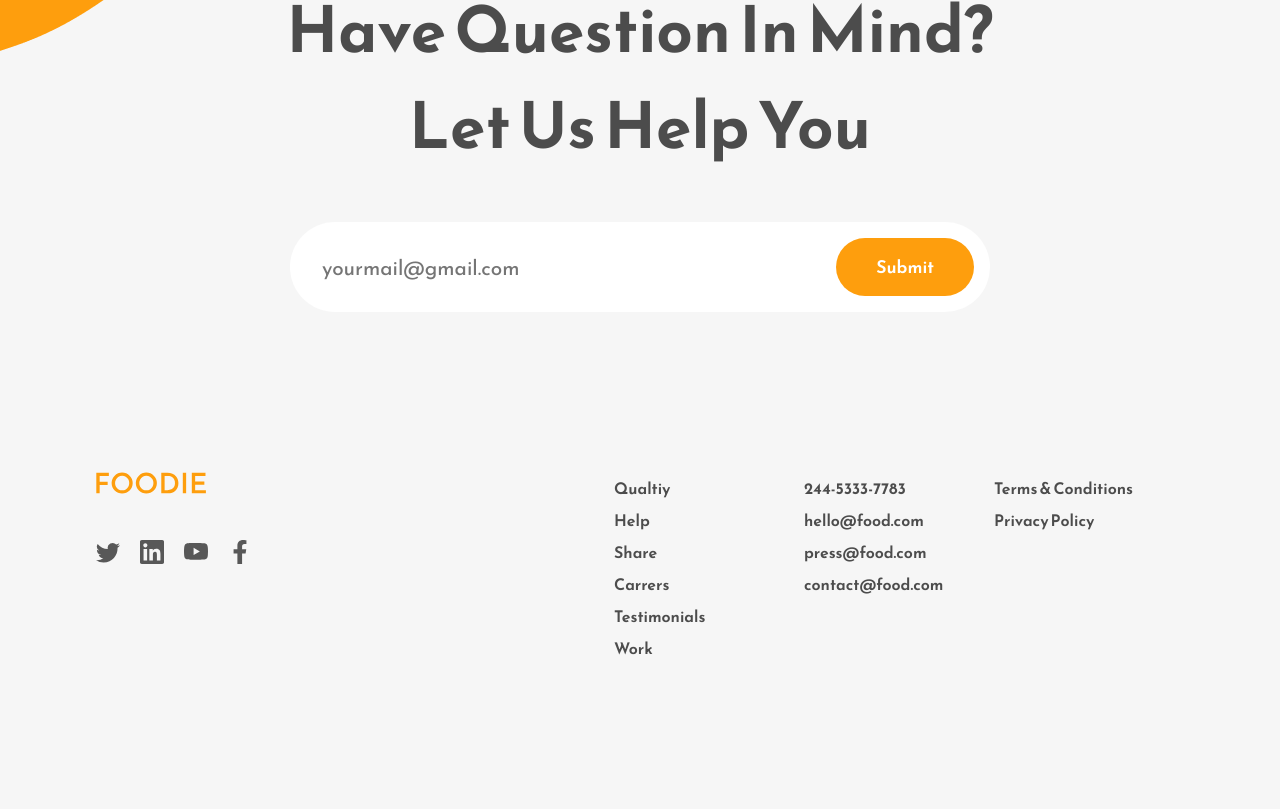
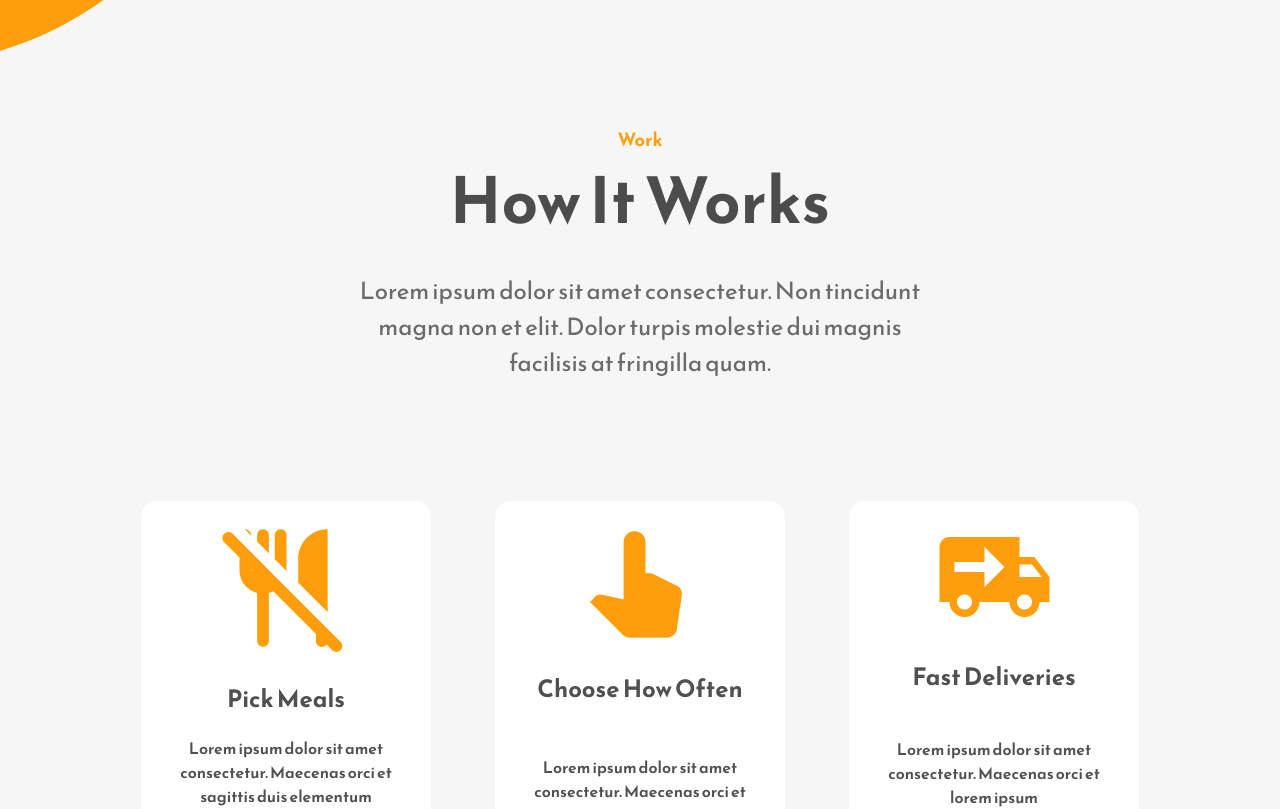
Before and after one commit to Shiza-Batool/SPM-Project, a React (Create React App) app: page / in a window 1280 px wide. Shown: the part 1820-2629 px from the top of the page. Before the commit the page ends 2580 px from the top, so only its background shows below. Built offline with nearby package versions, Linux system fonts and the light colour scheme.

Commit message:
Work Section

```diff
--- a/src/App.js
+++ b/src/App.js
@@ -3,12 +3,14 @@ import Home from "./Components/Home"
 import About from "./Components/About"
 import Contact from "./Components/Contact"
 import Footer from "./Components/Footer"
+import Work from "./Components/Work"
 
 function App() {
   return (
     <div className="App">
       <Home />
       <About />
+      <Work />
       <Contact />
       <Footer />
     </div>
```
